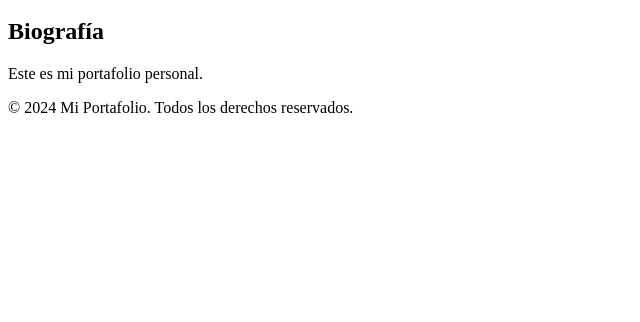
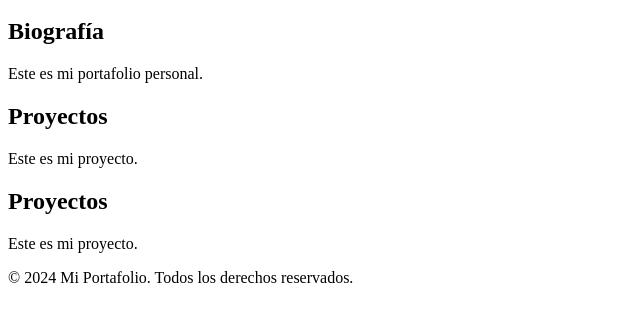
Before and after one commit to daniel48saigua/CursoHTML, a website: page web/index.html in a window 1280 px wide. Shown: the part 122-444 px from the top of the page, without its empty margins (0-640 px from the left). Drawn offline with Linux system fonts and the light colour scheme.

Commit message:
Mostrar las etiquetas de agrupamiento

```diff
--- a/web/index.html
+++ b/web/index.html
@@ -12,17 +12,43 @@
         </header>
         <nav>
             <ul>
-                <li><a href="#biografia">Biografía</a></li>
-                <li><a href="#proyectos">Proyectos</a></li>
+                <li><a href="#biografia-info">Biografía</a></li>
+                <li><a href="#proyectos-info">Proyectos</a></li>
                 <li><a href="#contacto">Contacto</a></li>
             </ul>
         </nav>
-        <section>
+        <section id="biografia-info">
             <h2>Biografía</h2>
             <p>Este es mi portafolio personal.</p>
+        </section>
+        <section id="proyectos-info">
+            <h2>Proyectos</h2>
+            <p>Este es mi proyecto.</p>
+        </section>
+        <section id="proyectos-info">
+            <h2>Proyectos</h2>
+            <p>Este es mi proyecto.</p>
         </section>
         <footer>
             <p>&copy; 2024 Mi Portafolio. Todos los derechos reservados.</p>
         </footer>
     </body>
 </html>
+
+
+<!-- etiquetas de agrupamiento
+
+hgoup
+aside
+addrees
+
+p
+hr
+pre
+blockquote
+ol and ul
+menu
+li
+dl, dt and figcaption
+main
+div -->
```
